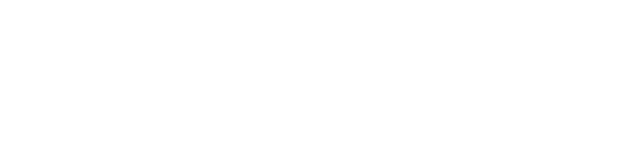
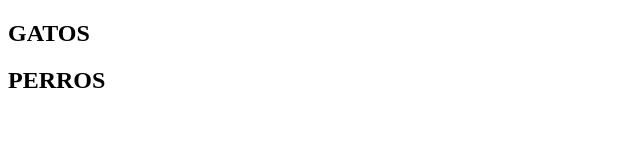
Before and after one commit to EddieT0led0/web-animales, a plain HTML site: page index.html in a window 1280 px wide. Shown: the whole page, without its empty margins (0-640 px from the left). Drawn offline with Linux system fonts and the light colour scheme.

Commit message:
cambios en el index

```diff
--- a/index.html
+++ b/index.html
@@ -6,6 +6,19 @@
     <title>Super Web animales</title>
 </head>
 <body>
-
+    <section>
+        <div>
+            <h2>
+                GATOS
+            </h2>
+        </div>
+    </section>
+    <section>
+        <div>
+            <h2>
+               PERROS
+            </h2>
+        </div>
+    </section>
 </body>
 </html>
```
